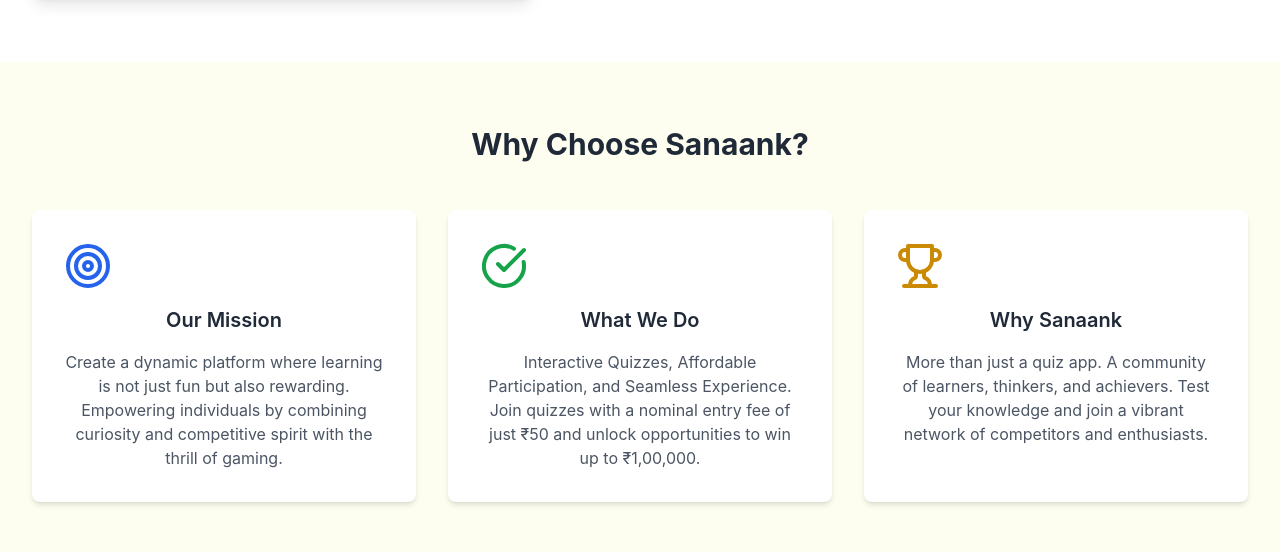
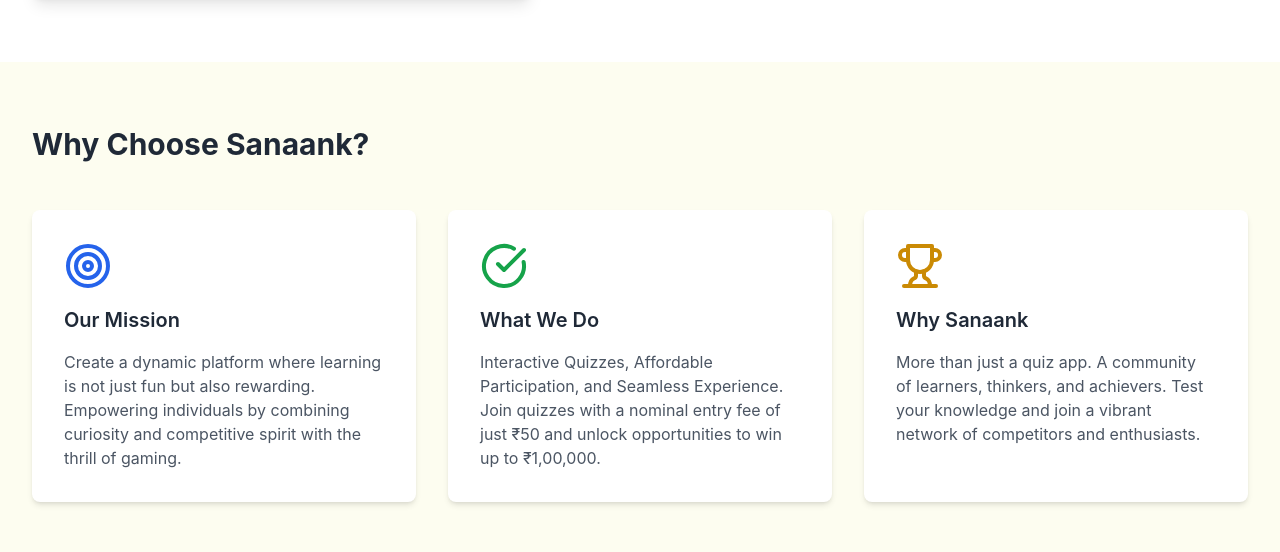
Before and after one commit to Sanaank-Official/website, a Next.js app: page /about-us in a window 1280 px wide. Shown: the part 973-1525 px from the top of the page. Built offline with nearby package versions, Linux system fonts and the light colour scheme.

Commit message:
About us completed

```diff
--- a/src/app/about-us/page.js
+++ b/src/app/about-us/page.js
@@ -15,7 +15,7 @@
           height: "40vh",
         }}
       >
-        <div className="container mx-auto text-center">
+        <div className="container mx-auto text-left md:text-center">
           <motion.h1
             initial={{ opacity: 0, y: -20 }}
             animate={{ opacity: 1, y: 0 }}
@@ -69,8 +69,8 @@
 
       {/* 3. Key Features */}
       <section className="py-16 px-8 bg-[rgb(253,253,240)]">
-        <div className="container mx-auto">
-          <h2 className="text-3xl font-bold text-center mb-12 text-gray-800">
+        <div className="container mx-auto text-left">
+          <h2 className="text-3xl font-bold mb-12 text-gray-800 text-center md:text-left">
             Why Choose Sanaank?
           </h2>
           <div className="grid md:grid-cols-3 gap-8">
@@ -96,7 +96,7 @@
             ].map((feature, index) => (
               <motion.div
                 key={index}
-                className="relative bg-white p-8 rounded-lg shadow-md text-center overflow-hidden group"
+                className="relative bg-white p-8 rounded-lg shadow-md text-left overflow-hidden group"
                 initial={{ opacity: 0, y: 50 }}
                 whileInView={{ opacity: 1, y: 0 }}
                 viewport={{ once: true }}
@@ -107,7 +107,6 @@
                   {feature.title}
                 </h3>
                 <p className="text-gray-600">{feature.description}</p>
-
                 {/* Hover effect borders */}
                 <div className="absolute top-0 left-0 right-0 bottom-0 border-2 border-transparent group-hover:border-yellow-500 transition-all duration-300">
                   {/* Top line */}
@@ -129,7 +128,7 @@
         viewport={{ once: true, amount: 0.5 }}
         transition={{ duration: 0.8 }}
       >
-        <div className="container mx-auto text-center">
+        <div className="container mx-auto text-left md:text-center">
           <h2 className="text-3xl font-bold mb-6 text-gray-800">Our Vision</h2>
           <p className="text-lg text-gray-600 leading-relaxed max-w-3xl mx-auto">
             To redefine entertainment by creating a platform where every
@@ -146,13 +145,13 @@
           backgroundImage: `url('/images/background/3.jpg')`,
         }}
       >
-        <div className="container mx-auto text-center">
+        <div className="container mx-auto ">
           <motion.h2
             initial={{ opacity: 0, y: -20 }}
             whileInView={{ opacity: 1, y: 0 }}
             viewport={{ once: true }}
             transition={{ duration: 0.6 }}
-            className="text-4xl font-bold text-black mb-6"
+            className="text-4xl font-bold text-black mb-6 text-left md:text-center"
           >
             Ready to Test Your Knowledge?
           </motion.h2>
@@ -161,7 +160,7 @@
             whileInView={{ opacity: 1 }}
             viewport={{ once: true }}
             transition={{ duration: 0.6, delay: 0.3 }}
-            className="text-xl text-black mb-8 max-w-2xl mx-auto"
+            className="text-xl text-black mb-8 max-w-2xl mx-auto text-left md:text-center"
           >
             Join Sanaank today and turn your curiosity into an exciting
             opportunity to learn, compete, and win!
```
